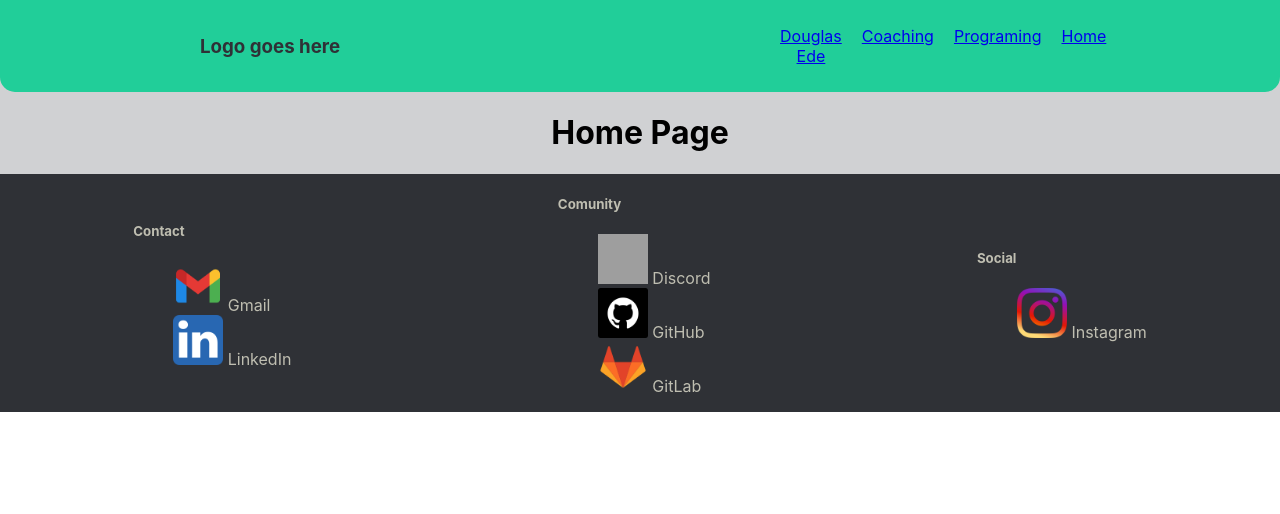
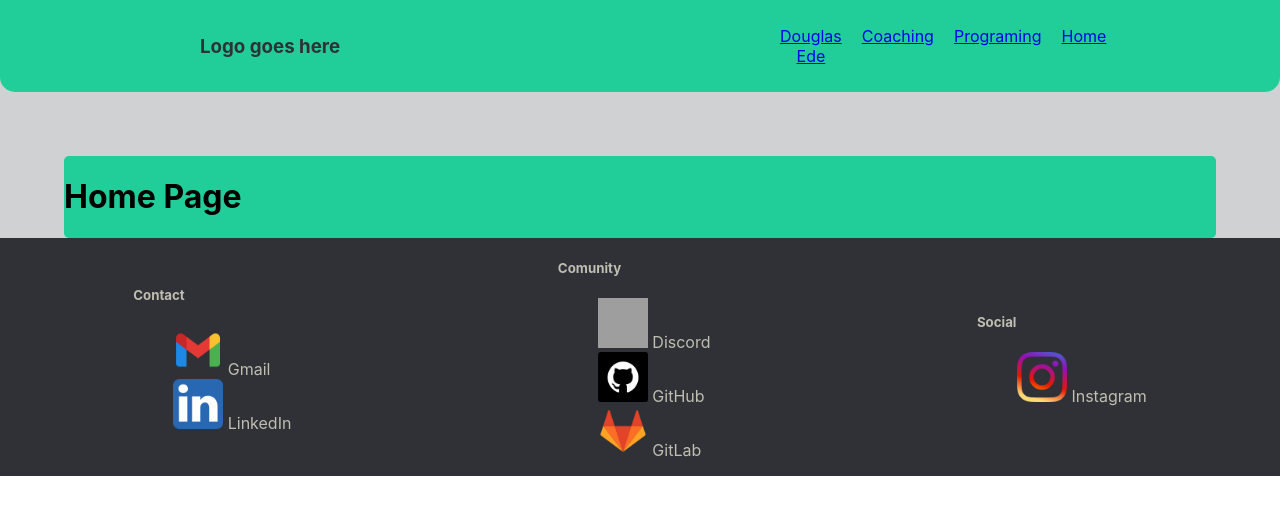
Before and after one commit to Douglas4739/DouglasEde.com, a React (Create React App) app: page / in a window 1280 px wide. Shown: the top 514 px of the page. Built offline with nearby package versions, Linux system fonts and the light colour scheme; grey boxes are pictures that could not be loaded.

Commit message:
started working on Home Page

```diff
--- a/src/App.css
+++ b/src/App.css
@@ -31,7 +31,7 @@ nav {
   padding: 10px;
 }
 
-.about {
+.about, .home {
   border-radius: 5px;
   display: flex;
   flex-direction: row;
--- a/src/Home.js
+++ b/src/Home.js
@@ -3,7 +3,9 @@ import "./App.css";
 import "./Home.css";
 
 function Home() {
-  return <h1>Home Page</h1>;
+  return <div className='home'>
+    <h1>Home Page</h1>
+    </div>;
 }
 
 export default Home;
```
